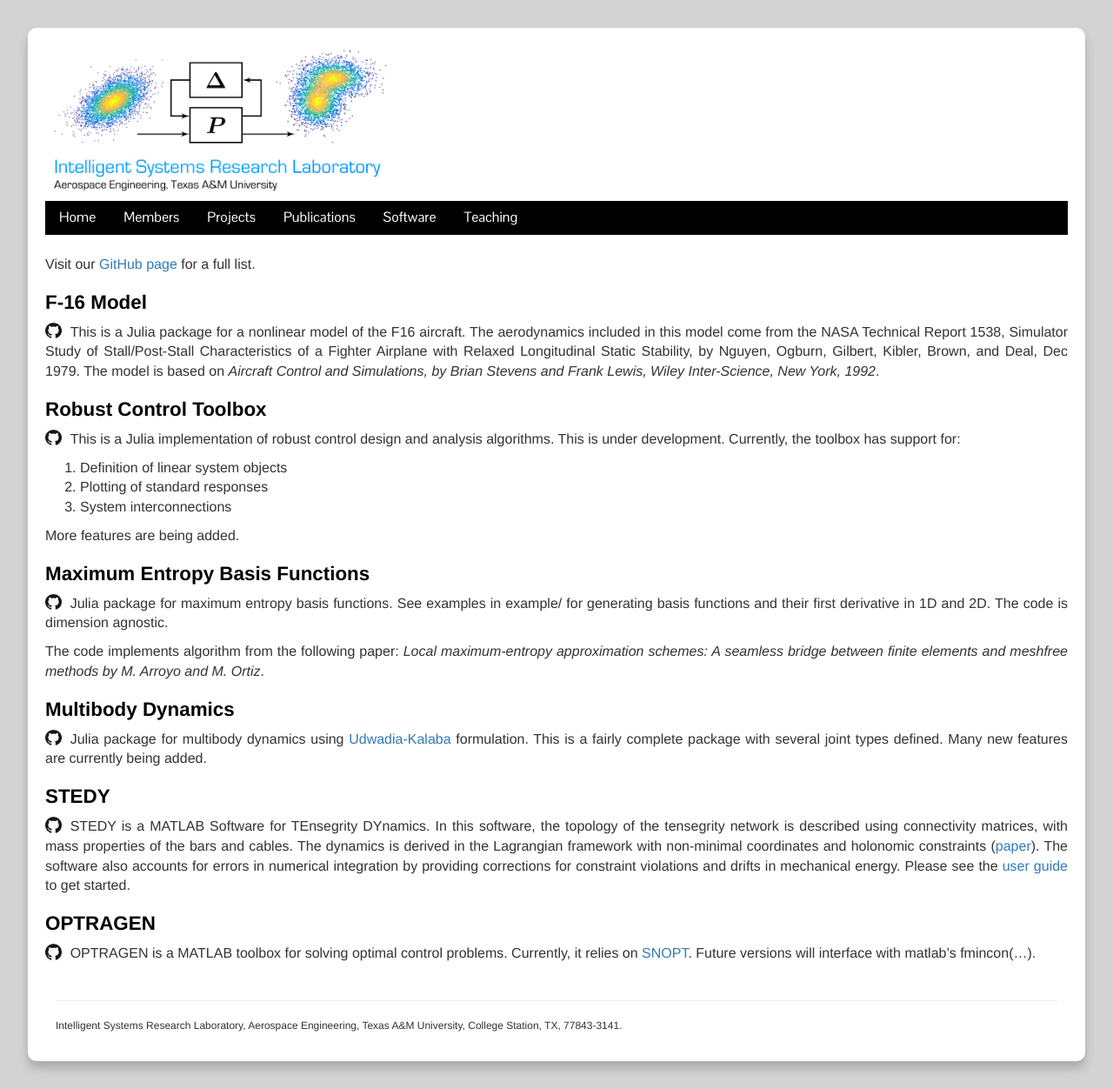
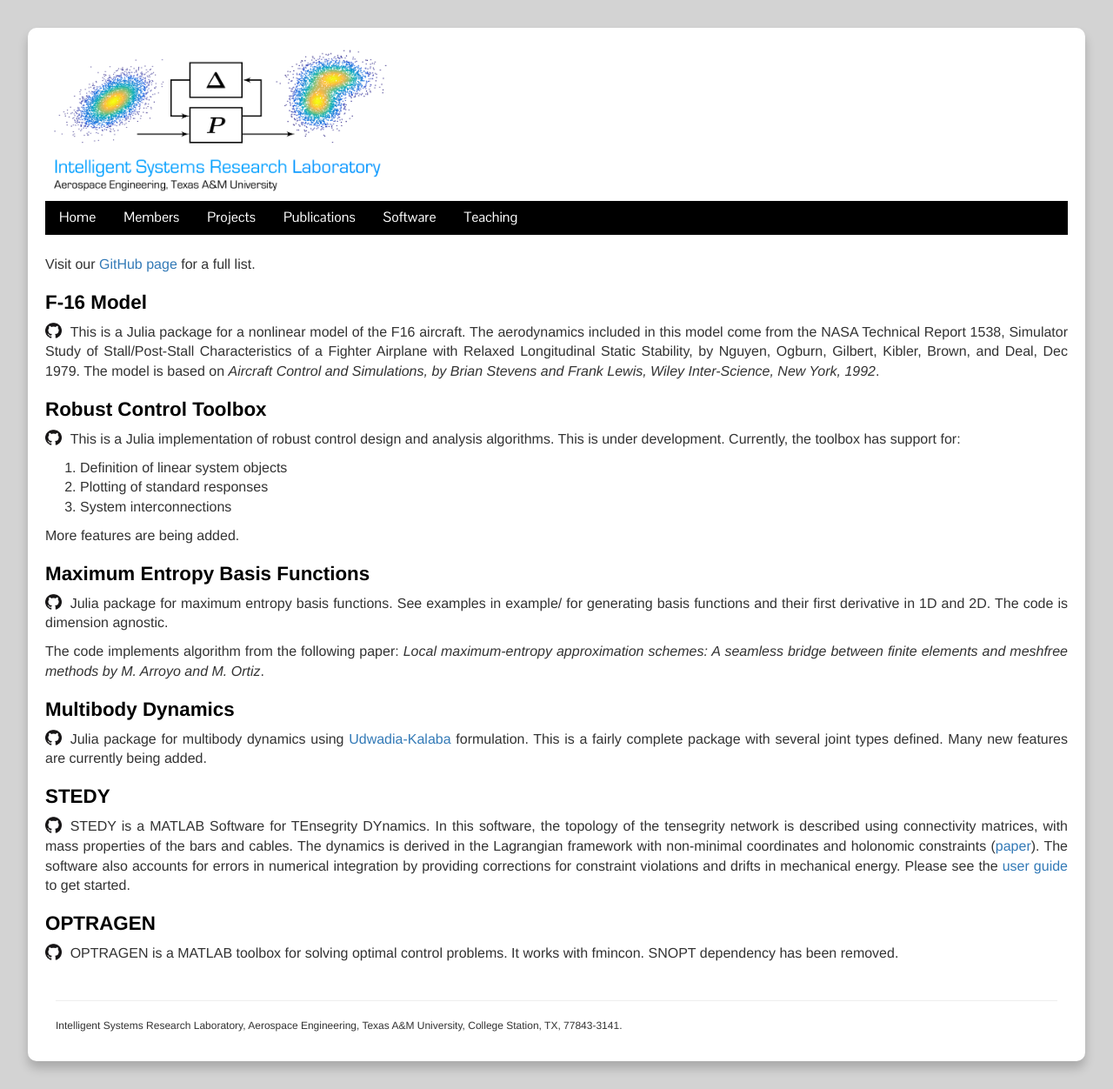
Before and after one commit to isrlab/isrlab.github.io, a Jekyll site: the page built from software.md, in a window 1280 px wide. Shown: the whole page at 87% size. Built offline with Jekyll 4.4.1, drawn with Linux system fonts in a browser that asks for light colours; nearby versions of some CDN libraries.

Commit message:
updated optragen

```diff
--- a/software.md
+++ b/software.md
@@ -51,7 +51,7 @@ Julia package for multibody dynamics using [Udwadia-Kalaba](https://en.wikipedia
 [<img src="assets/images/GitHub-Mark-120px-plus.png"
      alt="GitHubicon"
      style="float: left; margin-right: 10px; height:14pt" />](https://github.com/isrlab/Optragen)
-OPTRAGEN is a MATLAB toolbox for solving optimal control problems. Currently, it relies on [SNOPT](https://web.stanford.edu/group/SOL/snopt.htm). Future versions will interface with matlab's fmincon(...).
+OPTRAGEN is a MATLAB toolbox for solving optimal control problems. It works with fmincon. SNOPT dependency has been removed.
 
 <!-- #### [Polynomial Chaos](link)
 Matlab scripts for applying polynomial chaos theory to propagate uncertainty in dynamical systems. A python version is also in the making. Relies on symbolic computing toolbox.
```
